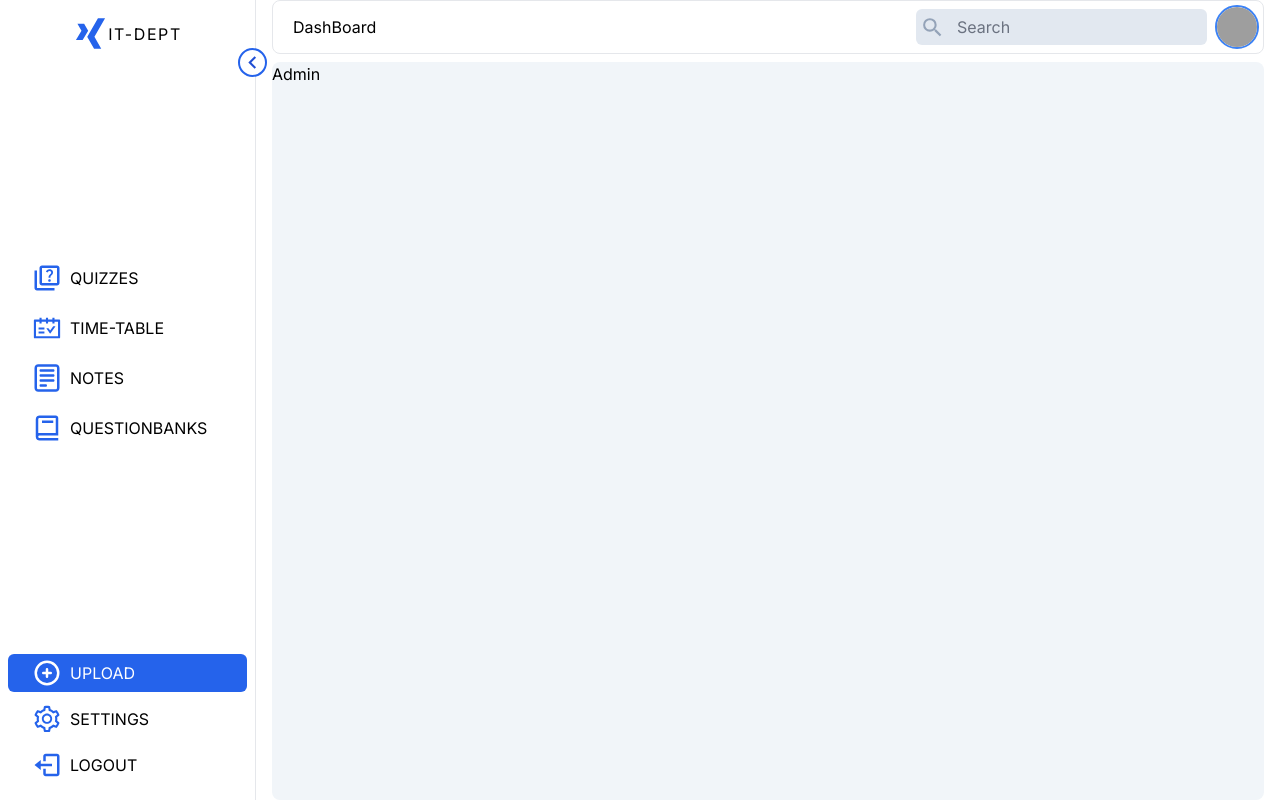
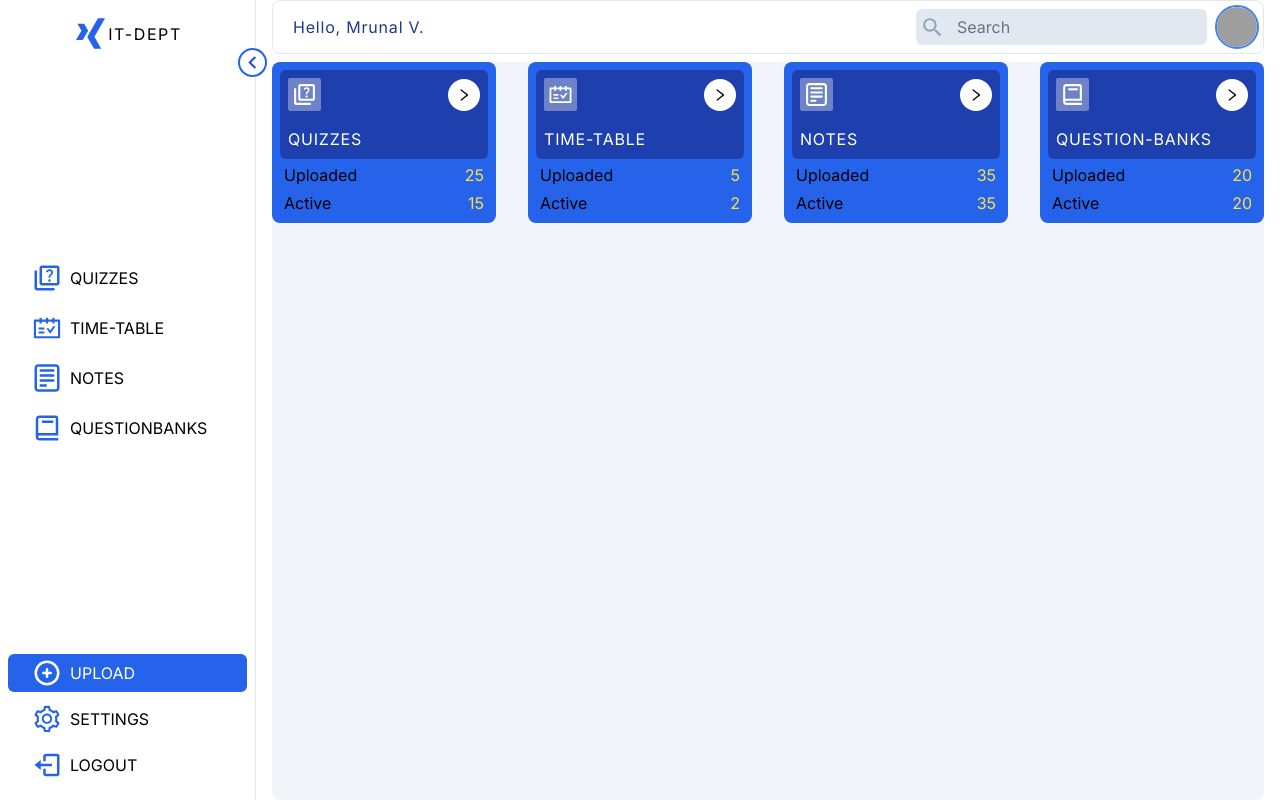
Before and after one commit to Bhanu1776/IT-Dept-Website, a Next.js app: page /admin in a window 1280 px wide. Built offline with nearby package versions, Linux system fonts and the light colour scheme; grey boxes are pictures that could not be loaded; what tailwindcss-brand-colors, tailwindcss-debug-screens would draw is missing.

Commit message:
chore(AdminStats): Added AdminStats & Cards

```diff
--- /dev/null
+++ b/components/AdminStats.jsx
@@ -0,0 +1,167 @@
+import Link from 'next/link';
+import React from 'react';
+import { AiOutlineRight, AiOutlineSchedule } from 'react-icons/ai';
+import { BiBook } from 'react-icons/bi';
+import { CgNotes } from 'react-icons/cg';
+import { MdOutlineQuiz } from 'react-icons/md';
+
+const AdminStats = () => (
+  <div className=" flex flex-col justify-center items-center">
+    <div className=" w-full grid gap-4 md:gap-8 grid-cols-2 lg:grid-cols-4">
+      {/** Card */}
+      <div className=" relative flex flex-col gap-1 w-full justify-start items-start p-2  bg-blue-600 rounded-lg">
+        <div className="p-2 rounded-md flex flex-col w-full justify-between items-center bg-blue-800">
+          <div className=" flex w-full justify-between items-center">
+            <div className=" p-1 bg-gray-200/40 rounded-sm">
+              <MdOutlineQuiz className="text-white" size={25} />
+            </div>
+
+            <Link href="/uploadQuizzes">
+              <div className=" cursor-pointer bg-white p-2 rounded-full">
+                <AiOutlineRight />
+              </div>
+            </Link>
+          </div>
+          <div className="flex w-full mt-4">
+            <h1 className=" uppercase font-bold tracking-wider text-white">
+              Quizzes
+            </h1>
+          </div>
+        </div>
+
+        <div className="w-full px-1 flex justify-between items-center">
+          <div>
+            <h1>Uploaded</h1>
+          </div>
+          <div>
+            <h2 className=" text-yellow-300">25</h2>
+          </div>
+        </div>
+        <div className="w-full px-1 flex justify-between items-center">
+          <div>
+            <h1>Active</h1>
+          </div>
+          <div>
+            <h2 className=" text-yellow-300">15</h2>
+          </div>
+        </div>
+      </div>
+      {/** Card */}
+      <div className=" relative flex flex-col gap-1 w-full justify-start items-start p-2  bg-blue-600 rounded-lg">
+        <div className="p-2 rounded-md flex flex-col w-full justify-between items-center bg-blue-800">
+          <div className=" flex w-full justify-between items-center">
+            <div className=" p-1 bg-gray-200/40 rounded-sm">
+              <AiOutlineSchedule className="text-white" size={25} />
+            </div>
+
+            <Link href="/uploadTT">
+              <div className=" cursor-pointer bg-white p-2 rounded-full">
+                <AiOutlineRight />
+              </div>
+            </Link>
+          </div>
+          <div className="flex w-full mt-4">
+            <h1 className=" uppercase font-bold tracking-wider text-white">
+              Time-Table
+            </h1>
+          </div>
+        </div>
+
+        <div className="w-full px-1 flex justify-between items-center">
+          <div>
+            <h1>Uploaded</h1>
+          </div>
+          <div>
+            <h2 className=" text-yellow-300">5</h2>
+          </div>
+        </div>
+        <div className="w-full px-1 flex justify-between items-center">
+          <div>
+            <h1>Active</h1>
+          </div>
+          <div>
+            <h2 className=" text-yellow-300">2</h2>
+          </div>
+        </div>
+      </div>
+      {/** Card */}
+      <div className=" relative flex flex-col gap-1 w-full justify-start items-start p-2  bg-blue-600 rounded-lg">
+        <div className="p-2 rounded-md flex flex-col w-full justify-between items-center bg-blue-800">
+          <div className=" flex w-full justify-between items-center">
+            <div className=" p-1 bg-gray-200/40 rounded-sm">
+              <CgNotes className="text-white" size={25} />
+            </div>
+
+            <Link href="/uploadNotes">
+              <div className=" cursor-pointer bg-white p-2 rounded-full">
+                <AiOutlineRight />
+              </div>
+            </Link>
+          </div>
+          <div className="flex w-full mt-4">
+            <h1 className=" uppercase font-bold tracking-wider text-white">
+              Notes
+            </h1>
+          </div>
+        </div>
+
+        <div className="w-full px-1 flex justify-between items-center">
+          <div>
+            <h1>Uploaded</h1>
+          </div>
+          <div>
+            <h2 className=" text-yellow-300">35</h2>
+          </div>
+        </div>
+        <div className="w-full px-1 flex justify-between items-center">
+          <div>
+            <h1>Active</h1>
+          </div>
+          <div>
+            <h2 className=" text-yellow-300">35</h2>
+          </div>
+        </div>
+      </div>
+      {/** Card */}
+      <div className=" relative flex flex-col gap-1 w-full justify-start items-start p-2  bg-blue-600 rounded-lg">
+        <div className="p-2 rounded-md flex flex-col w-full justify-between items-center bg-blue-800">
+          <div className=" flex w-full justify-between items-center">
+            <div className=" p-1 bg-gray-200/40 rounded-sm">
+              <BiBook className="text-white" size={25} />
+            </div>
+
+            <Link href="/uploadQB">
+              <div className=" cursor-pointer bg-white p-2 rounded-full">
+                <AiOutlineRight />
+              </div>
+            </Link>
+          </div>
+          <div className="flex w-full mt-4">
+            <h1 className=" uppercase font-bold tracking-wider text-white">
+              QUestion-Banks
+            </h1>
+          </div>
+        </div>
+
+        <div className="w-full px-1 flex justify-between items-center">
+          <div>
+            <h1>Uploaded</h1>
+          </div>
+          <div>
+            <h2 className=" text-yellow-300">20</h2>
+          </div>
+        </div>
+        <div className="w-full px-1 flex justify-between items-center">
+          <div>
+            <h1>Active</h1>
+          </div>
+          <div>
+            <h2 className=" text-yellow-300">20</h2>
+          </div>
+        </div>
+      </div>
+    </div>
+  </div>
+);
+
+export default AdminStats;
--- a/components/DashBoard.jsx
+++ b/components/DashBoard.jsx
@@ -17,8 +17,9 @@ const DashBoard = () => {
       <div className="rounded-lg  border-[1px] p-1 flex justify-between items-center bg-white">
         {/** Action Page */}
         <div className=" ml-4">
+          <h1 className=" text-blue-900 tracking-wider font-extrabold">
             {router.asPath === '/admin'
-            ? 'DashBoard'
+              ? 'Hello, Mrunal V.'
               : router.asPath === '/uploadQuizzes'
               ? 'Quizz Panel'
               : router.asPath === '/uploadNotes'
@@ -27,7 +28,8 @@ const DashBoard = () => {
               ? 'Question-Banks Panel'
               : router.asPath === '/uploadTT'
               ? 'Time-Table Panel'
-            : 'DashBoard'}
+              : 'Hello, Mrunal V.'}
+          </h1>
         </div>
         {/** Search & User Info */}
         <div className="flex relative gap-2 justify-between items-center">
--- a/components/Sidebar.jsx
+++ b/components/Sidebar.jsx
@@ -63,7 +63,7 @@ const Sidebar = ({ children }) => {
 
         <div className=" flex gap-4 justify-between items-center">
           <Link href="/admin">
-            <div className=" flex justify-center items-center">
+            <div className=" cursor-pointer flex justify-center items-center">
               {/** Logo */}
               <div>
                 <IoLogoXing className=" text-blue-600" size={35} />
--- a/pages/admin.js
+++ b/pages/admin.js
@@ -1,5 +1,6 @@
 import React from 'react';
+import AdminStats from '../components/AdminStats';
 
-const admin = () => <h1>Admin</h1>;
+const admin = () => <AdminStats />;
 
 export default admin;
--- a/pages/uploadNotes.js
+++ b/pages/uploadNotes.js
@@ -1,10 +1,8 @@
 import React from 'react';
-import Words from '../components/Words';
 
 const uploadNotes = () => (
   <div className="p-2">
-    <h1>Notes Panel</h1>
-    <Words />
+    <h1>Notes</h1>
   </div>
 );
 
```
Lines whose indentation alone changed are shown as unchanged.
